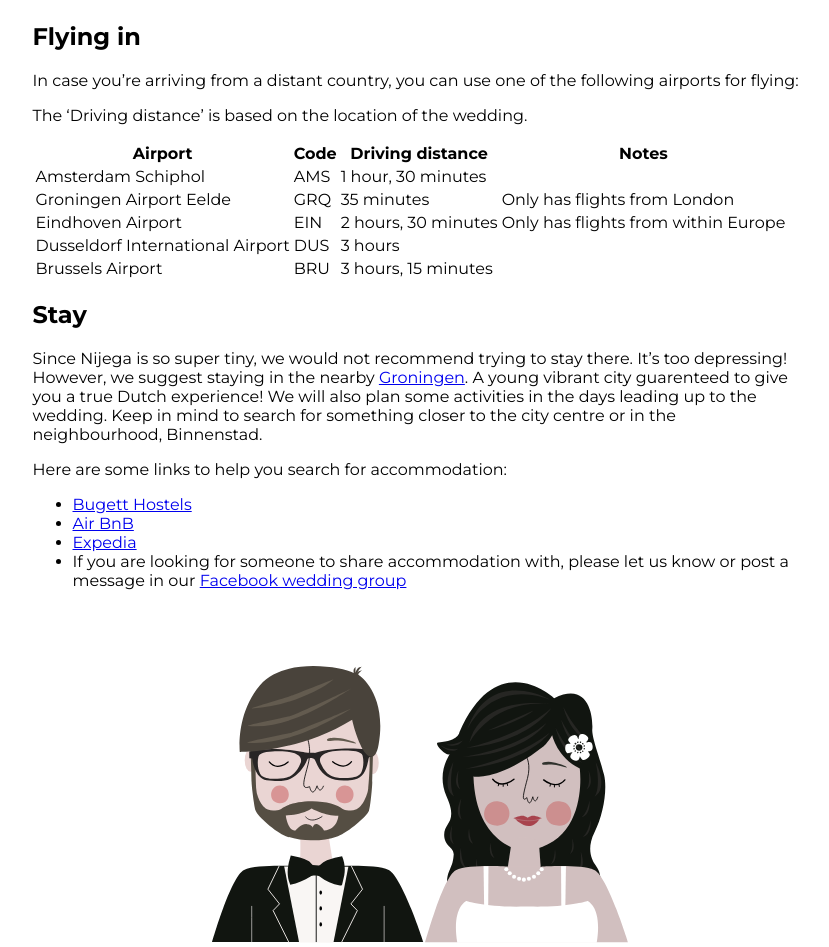
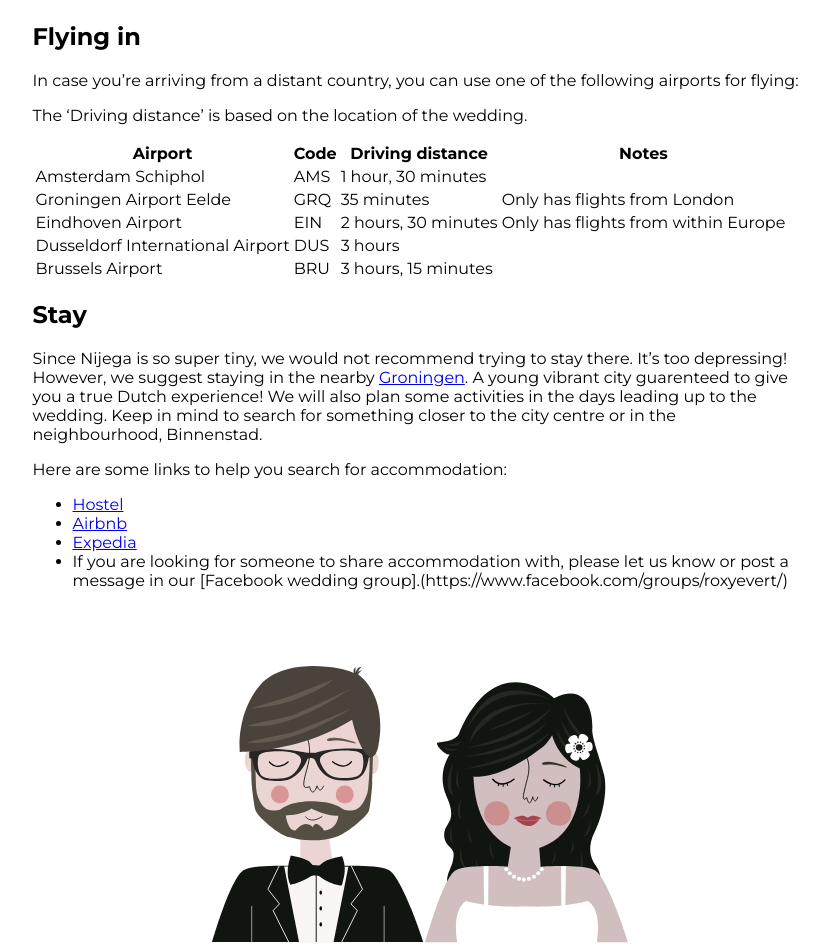
Before and after one commit to evert/wedding, a Jekyll site: the page built from travel-info.md, in a window 1280 px wide. Shown: the part 871-1818 px from the top of the page, without its empty margins (220-1049 px from the left). Built offline with Jekyll 4.4.1, drawn with Linux system fonts in a browser that asks for light colours.

Commit message:
Update travel-info.md

```diff
--- a/travel-info.md
+++ b/travel-info.md
@@ -44,8 +44,8 @@
 
 Here are some links to help you search for accommodation:
 
-* [Bugett Hostels](http://www.hostelbookers.com/property/42097/arr/2016-08-05/ngt/10/ppl/1/?sc_pos=1)
-* [Air BnB](https://www.airbnb.ca/s/Groningen--Netherlands?guests=2&checkin=05-08-2016&checkout=15-08-2016&ss_id=1bdybzrh&ss_preload=true&source=bb)
+* [Hostel](http://www.hostelbookers.com/property/42097/arr/2016-08-05/ngt/10/ppl/1/?sc_pos=1)
+* [Airbnb](https://www.airbnb.ca/s/Groningen--Netherlands?guests=2&checkin=05-08-2016&checkout=15-08-2016&ss_id=1bdybzrh&ss_preload=true&source=bb)
 * [Expedia](https://www.expedia.ca/Hotel-Search?#&destination=Groningen, Netherlands&startDate=07/08/2016&endDate=14/08/2016&regionId=6055848&latLong=53.222477,6.563501&adults=2)
 *
-If you are looking for someone to share accommodation with, please let us know or post a message in our [Facebook wedding group](https://www.facebook.com/groups/roxyevert/)
+If you are looking for someone to share accommodation with, please let us know or post a message in our [Facebook wedding group].(https://www.facebook.com/groups/roxyevert/)
```
